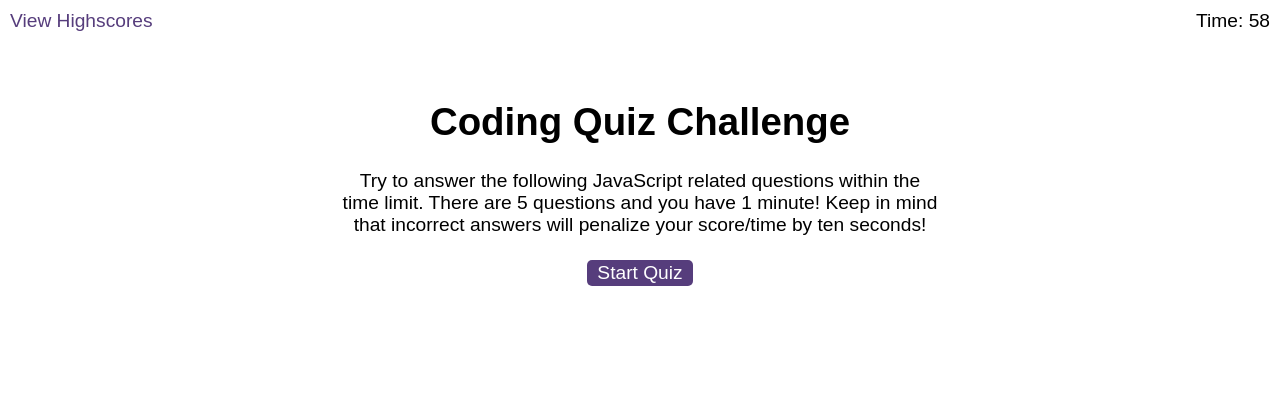
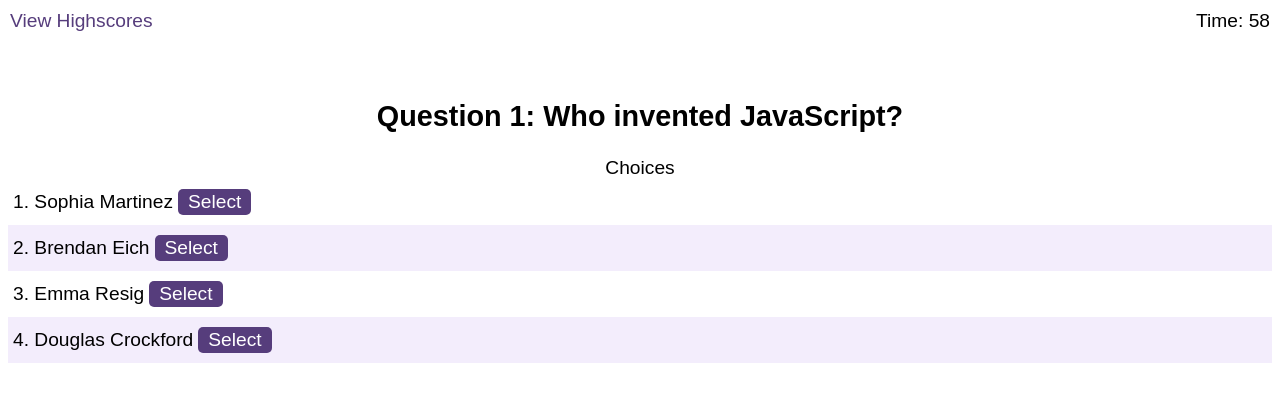
Before and after one commit to jennysiu/javaScriptQuizGame, a plain HTML site: page index.html in a window 1280 px wide. Both pictures are taken after a click on the button "Start Quiz". Drawn offline with Linux system fonts and the light colour scheme.

Commit message:
function to generate choices

```diff
--- a/assets/js/logic.js
+++ b/assets/js/logic.js
@@ -25,9 +25,18 @@
 //   high scored are listed, sorted highest to lowest
 //   USER HAS OPTION TO TAKE THE QUIZ AGAIN-->
 
+import { quizQuestions } from './questions.js';
+
 // Query selectors
 const displayTimeLeft = document.querySelector(".timer")
+
+// start screen
 const startButton = document.querySelector("#start");
+const landingPage = document.querySelector("#start-screen");
+
+// questions
+const questionsSection = document.querySelector("#questions")
+const questionTitle = document.querySelector("#question-title")
 
 let secondsLeft = 60;
 
@@ -50,5 +59,53 @@ function startTimer() {
 // Event to start quiz
 startButton.addEventListener("click", function() {
   startTimer();
-  console.log(secondsLeft);
+
+  // hide the landing page
+  landingPage.className = "hide";
+
+  startQuiz()
 })
+
+function startQuiz() {
+  // set questions class attribute to start (so question show)
+  questionsSection.className = "start";
+
+
+  // for loop to go through each question
+  for (let i = 0; i < quizQuestions.length; i++) {
+
+  let question = quizQuestions[i].question;
+  questionTitle.textContent = `Question 1: ${question}`;
+
+    // generate choices
+    let choices = quizQuestions[i].choices;
+    generateChoices(choices);
+
+    // add logic for correct answer
+    if (userChoice == quizQuestions[i].correctAnswer) {
+
+    }
+
+    }
+}
+
+
+function generateChoices(choices) {
+
+  for (let i = 0; i < choices.length; i++) {
+    let choicesEl = document.createElement("li");
+    choicesEl.textContent = choices[i];
+    document.body.appendChild(choicesEl);
+
+    const selectButton = document.createElement("button");
+    selectButton.textContent = "Select";
+    choicesEl.appendChild(selectButton);
+
+    selectButton.addEventListener("click", function() {
+      let userChoice = choices[i];
+      return userChoice;
+    })
+  }
+
+
+}
--- a/assets/js/questions.js
+++ b/assets/js/questions.js
@@ -1,6 +1,6 @@
 // QUESTIONS ON JAVASCRIPT
 
-[
+const quizQuestions = [
   {
     "question": "Who invented JavaScript?",
     "choices": ["Sophia Martinez", "Brendan Eich", "Emma Resig", "Douglas Crockford"],
@@ -10,7 +10,7 @@
     "question": "Which of the following is a primitive data type in JavaScript?",
     "choices": ["Object", "String", "Function", "Array"],
     "correctAnswer": "String"
-  },
+  }
   // {
   //   "question": "Which of the following is a primitive data type in JavaScript?",
   //   "choices": ["Object", "String", "Function", "Array"],
@@ -27,5 +27,6 @@
   //   "correctAnswer": "String"
   // }
 
-  // Add more questions here
 ]
+
+export { quizQuestions };
--- a/index.html
+++ b/index.html
@@ -16,10 +16,14 @@
 
     <div class="wrapper">
       <div id="start-screen" class="start">
-        <h1>Coding Quiz Challenge</h1>
+        <h1>JavaScript Quiz</h1>
         <p>
           Try to answer the following JavaScript related questions within the time
-          limit. There are 5 questions and you have 1 minute! Keep in mind that incorrect answers will penalize your
+          limit.
+          <br>
+          <br>
+          There are 5 questions and you have 1 minute.
+          Keep in mind that incorrect answers will penalize your
           score/time by ten seconds!
         </p>
         <button id="start">Start Quiz</button>
@@ -27,7 +31,7 @@
 
       <div id="questions" class="hide">
         <h2 id="question-title"></h2>
-        <div id="choices" class="choices"></div>
+        <div id="choices" class="choices">Choices</div>
       </div>
 
       <div id="end-screen" class="hide">
@@ -42,7 +46,7 @@
       <div id="feedback" class="feedback hide"></div>
     </div>
 
-    <script src="/assets/js/questions.js"></script>
-    <script src="/assets/js/logic.js"></script>
+    <script type="module" src="/assets/js/questions.js"></script>
+    <script type="module" src="/assets/js/logic.js"></script>
   </body>
 </html>
```
